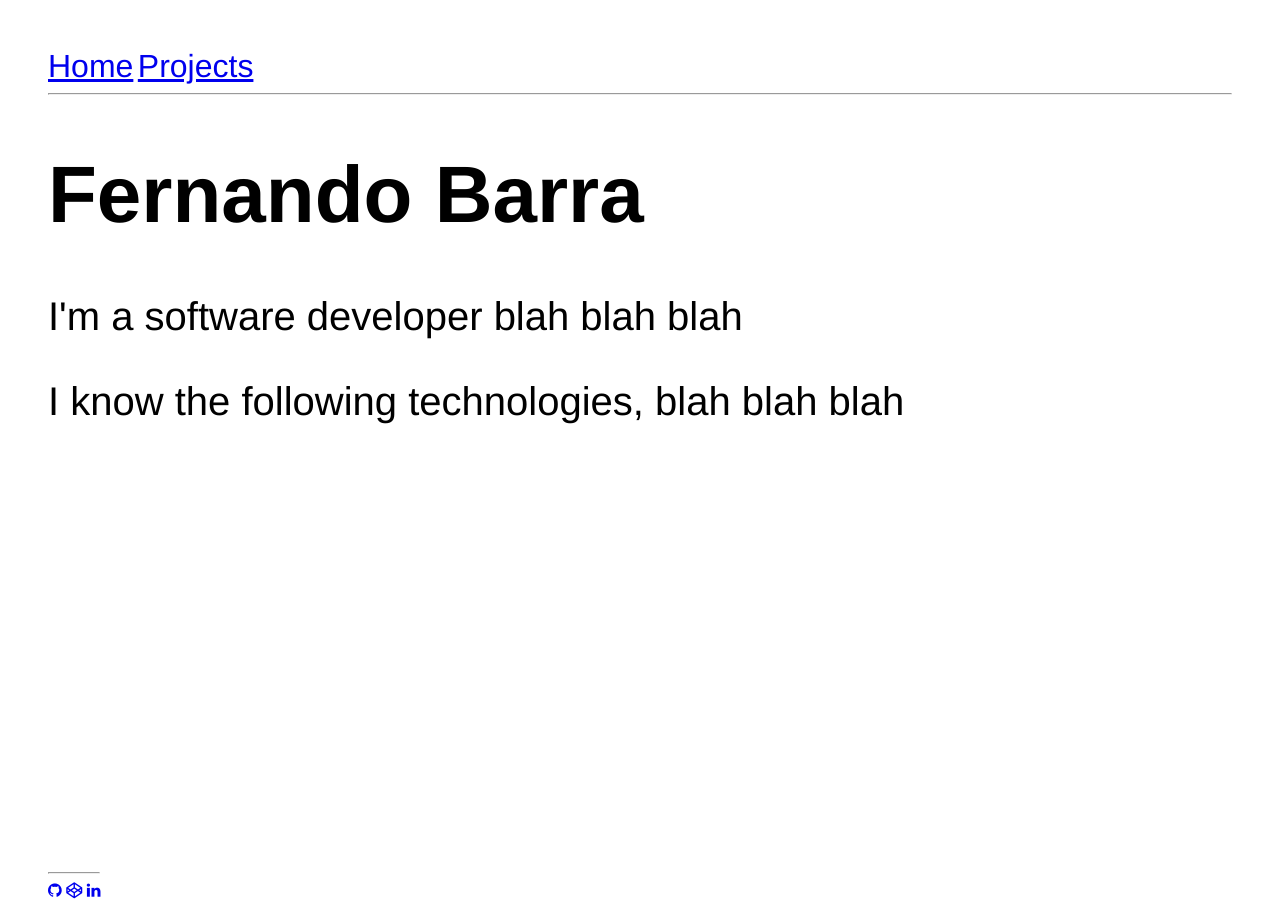
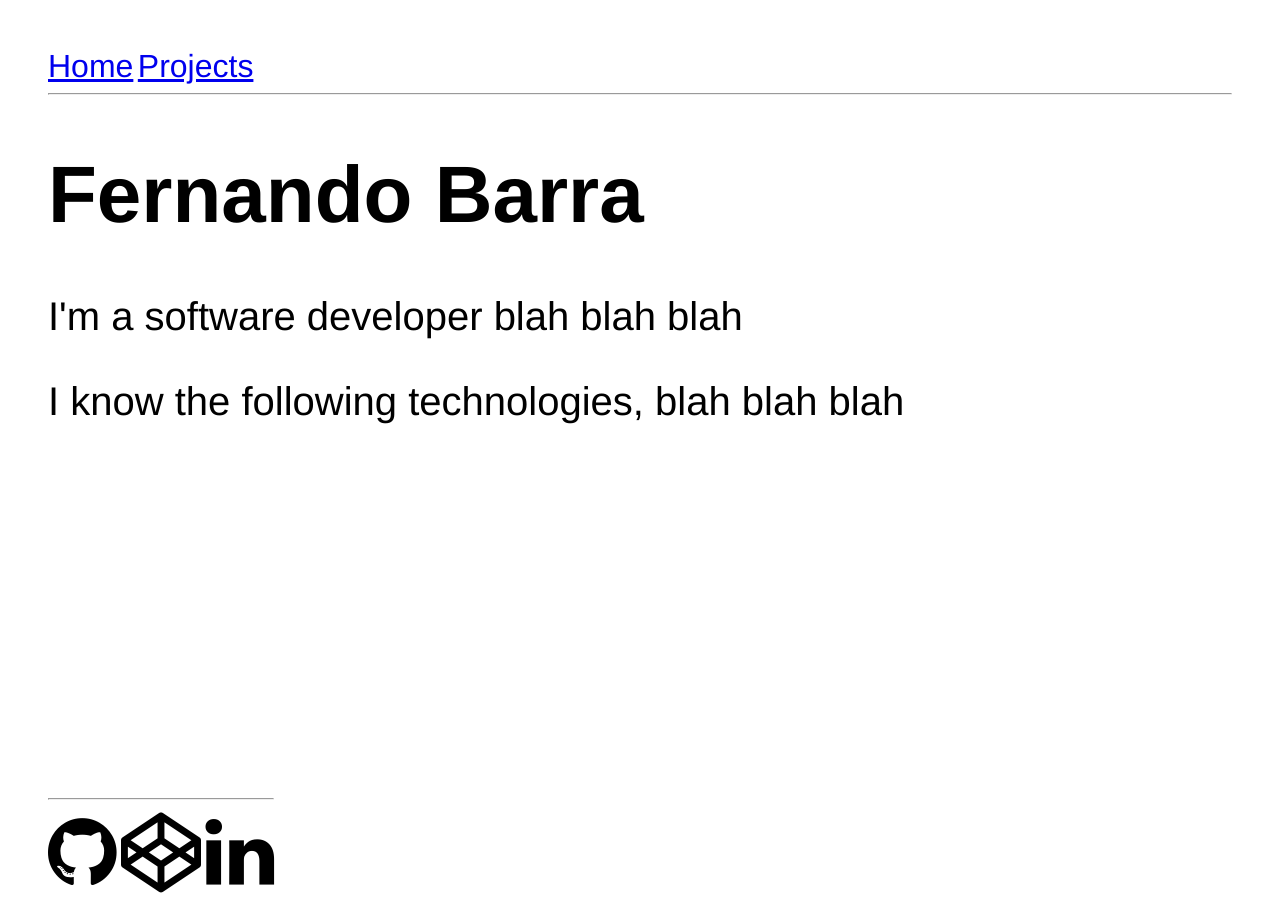
Before and after one commit to ferbarra/ferbarra.github.io, a Jekyll site: the page built from index.html, in a window 1280 px wide. Built offline with Jekyll 4.4.1, drawn with Linux system fonts in a browser that asks for light colours.

Commit message:
Adds some styling to account links

```diff
--- a/_sass/main.scss
+++ b/_sass/main.scss
@@ -40,4 +40,11 @@ p {
 footer {
   position: absolute;
   bottom: 0;
+  a {
+    color: black;
+    font-size: 5rem !important;
+    &:hover {
+      color: green;
+    }
+  }
 }
```
